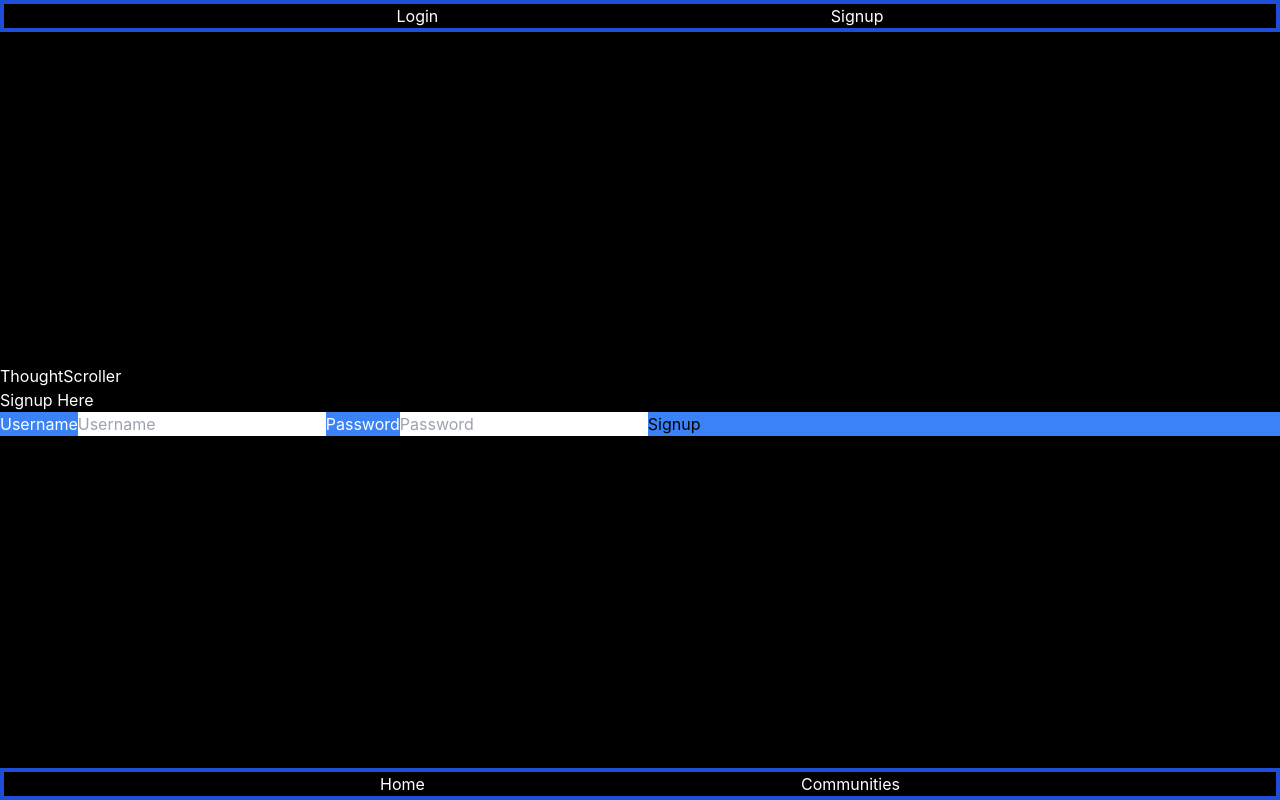
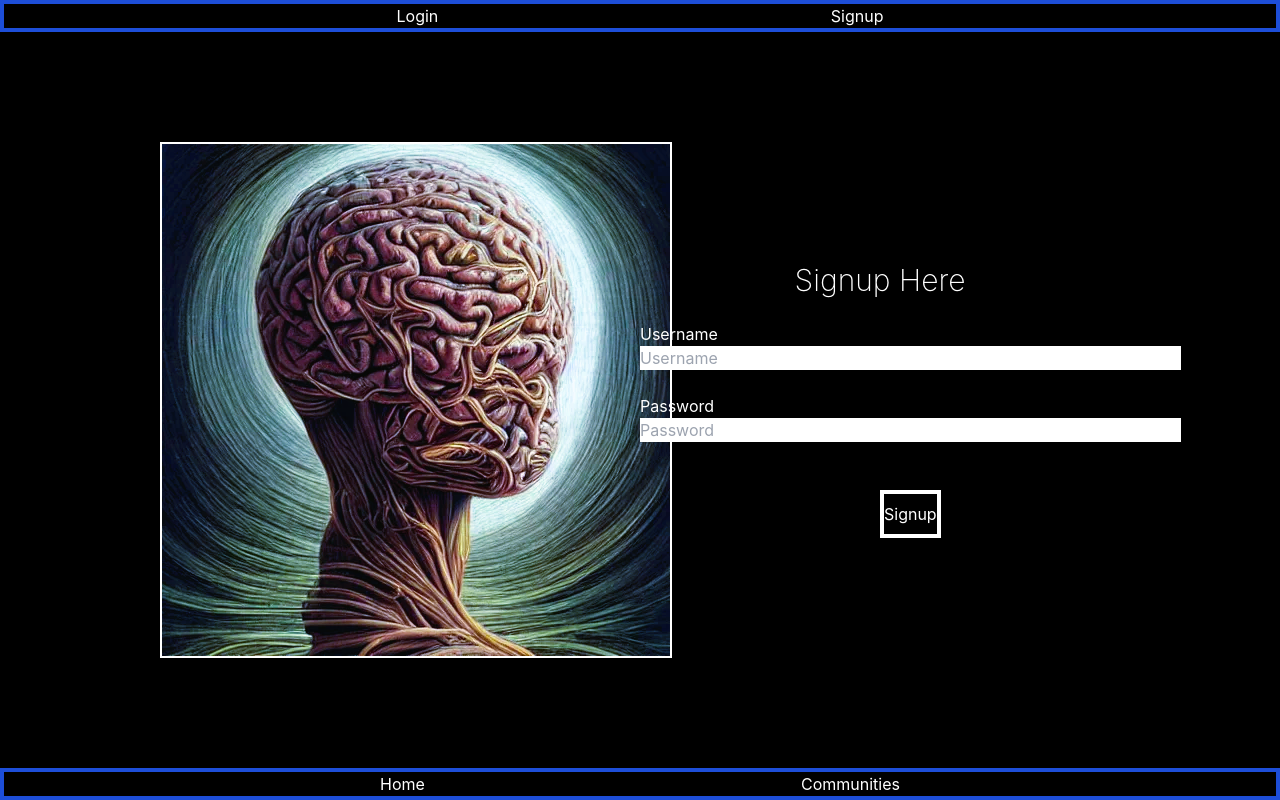
Before and after one commit to Freddie-Mazzilli/Thought-Scroller, a React (Create React App) app: page /signup in a window 1280 px wide. Built offline with nearby package versions, Linux system fonts and the light colour scheme; no server answers.

Commit message:
Updated CSS stylings on Signup.js, imported the Mister Brain image and fixed up the form

```diff
--- a/src/Login.js
+++ b/src/Login.js
@@ -17,7 +17,7 @@ function Login({attemptLogin}) {
     return (
         <div className="grid grid-cols-2 items-center">
             <div>
-                <img className="ml-40" src={MisterBrain} alt="Brainy One"/>
+                <img className="ml-40 md:border-2 border-white" src={MisterBrain} alt="Brainy One"/>
             </div>
             <div className="w-3/4">
                 <h1 className="text-white text-center text-3xl font-extralight">Login Here</h1>
@@ -31,7 +31,7 @@ function Login({attemptLogin}) {
                         <input className="text-black" type="password" onChange={handleChangePassword} value={password} placeholder="Password"/>
                         <br></br>
                         <br></br>
-                        <button className="text-white md:border-4 border-blue-700 mx-60" type="submit"> Login </button>
+                        <button className="text-white md:border-4 border-white mx-60 py-2" type="submit"> Login </button>
                     </div>
                 </form>
             </div>
--- a/src/Signup.js
+++ b/src/Signup.js
@@ -1,4 +1,5 @@
 import React, { useState } from "react";
+import MisterBrain from "./assets/MisterBrain.png"
 
 function Signup({attemptSignup}) {
 
@@ -15,20 +16,26 @@ function Signup({attemptSignup}) {
 
 
     return (
-        <div>
+        <div className="grid grid-cols-2 items-center">
             <div>
-                <h2 className="text-white">ThoughtScroller</h2>
+                <img className="ml-40 md:border-2 border-white" src={MisterBrain}/>
             </div>
-                <h6 className="text-white">Signup Here</h6>
+            <div className="w-3/4">
+                <h1 className="text-white text-center text-3xl font-extralight">Signup Here</h1>
+                <br></br>
                 <form onSubmit={handleSubmit}>
-                    <div className="bg-blue-500">
+                    <div className="grid grid-rows-5">
                         <label className="text-white">Username</label>
                         <input className="text-black" type="text" onChange={handleChangeUsername} value={username} placeholder="Username"/>
+                        <br></br>
                         <label className="text-white">Password</label>
                         <input className="text-black" type="password" onChange={handleChangePassword} value={password} placeholder="Password"/>
-                        <button type="submit">Signup</button>
+                        <br></br>
+                        <br></br>
+                        <button className="text-white md:border-4 border-white mx-60 py-2" type="submit">Signup</button>
                     </div>
                 </form>
+            </div>
         </div>
     );
 }
```
